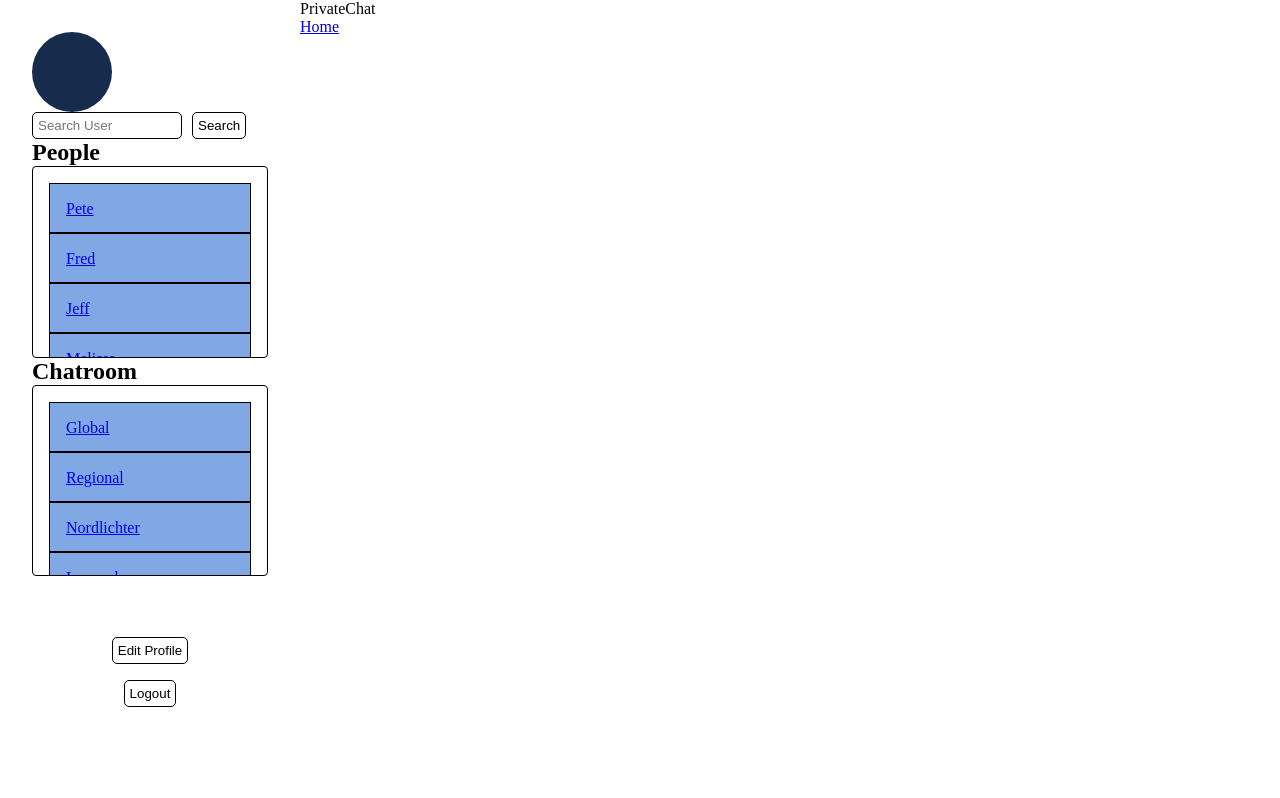
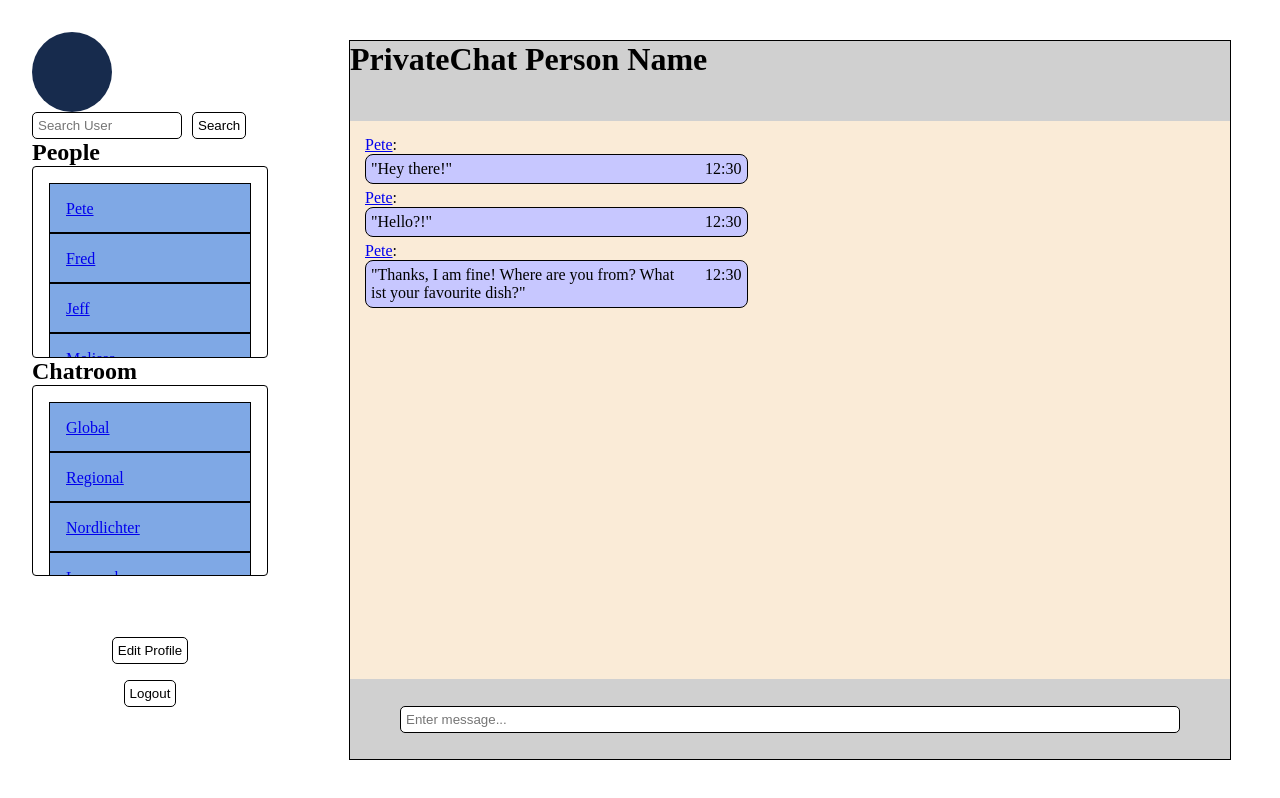
Before and after one commit to DayanWalter/TOP-messaging-app, a React (Vite) app in the folder frontend/: page /home/privatechat in a window 1280 px wide. Built offline with nearby package versions, Linux system fonts and the light colour scheme.

Commit message:
Changed comments

```diff
--- a/frontend/src/component/ChatRoom.jsx
+++ b/frontend/src/component/ChatRoom.jsx
@@ -3,6 +3,7 @@ import { Link } from 'react-router-dom';
 import ChatRoomMessage from './ChatRoomMessage';
 import { useState } from 'react';
 
+// Offline
 const exampleMessages = [
   {
     id: 1,
@@ -37,7 +38,8 @@ let minutes = new Date().getMinutes();
 export default function ChatRoom() {
   const [message, setMessage] = useState('');
   const [messages, setMessages] = useState(exampleMessages);
-  // Offline messages
+
+  // Offline
   const onFormSubmit = (e) => {
     e.preventDefault();
     setMessages([
@@ -54,8 +56,6 @@ export default function ChatRoom() {
   console.log(messages);
   return (
     <>
-      {/* <p>ChatRoom</p>
-      <Link to={'/home'}>Home</Link> */}
       <div className={styles.site}>
         <div className={styles.content}>
           <header className={styles.header}>
--- a/frontend/src/component/PrivateChat.jsx
+++ b/frontend/src/component/PrivateChat.jsx
@@ -1,10 +1,83 @@
+import styles from './ChatRoom.module.css';
 import { Link } from 'react-router-dom';
+import ChatRoomMessage from './ChatRoomMessage';
+import { useState } from 'react';
 
-export default function PrivateChat() {
+// Offline
+const exampleMessages = [
+  {
+    id: 1,
+    from: 'Pete',
+    message: 'Hey there!',
+    time: '12:30',
+  },
+  {
+    id: 2,
+    from: 'Pete',
+    message: 'Hello?!',
+    time: '12:30',
+  },
+
+  {
+    id: 3,
+    from: 'Pete',
+    message:
+      'Thanks, I am fine! Where are you from? What ist your favourite dish?',
+    time: '12:30',
+  },
+];
+let nextMessageId = 4;
+let hours = new Date().getHours();
+let minutes = new Date().getMinutes();
+
+export default function ChatRoom() {
+  const [message, setMessage] = useState('');
+  const [messages, setMessages] = useState(exampleMessages);
+
+  // Offline
+  const onFormSubmit = (e) => {
+    e.preventDefault();
+    setMessages([
+      ...messages,
+      {
+        id: nextMessageId++,
+        from: 'Me',
+        message,
+        time: `${hours}:${minutes}`,
+      },
+    ]);
+    setMessage('');
+  };
+  console.log(messages);
   return (
     <>
-      <p>PrivateChat</p>
-      <Link to={'/home'}>Home</Link>
+      <div className={styles.site}>
+        <div className={styles.content}>
+          <header className={styles.header}>
+            <h1>PrivateChat Person Name</h1>
+          </header>
+          <main className={styles.main}>
+            {/* Map over the messages */}
+            <ul>
+              {messages.map(({ id, from, message, time }) => (
+                <li key={id}>
+                  <ChatRoomMessage from={from} message={message} time={time} />
+                </li>
+              ))}
+            </ul>
+          </main>
+          <footer className={styles.footer}>
+            <form onSubmit={onFormSubmit}>
+              <input
+                type="text"
+                placeholder="Enter message..."
+                value={message}
+                onChange={(e) => setMessage(e.currentTarget.value)}
+              />
+            </form>
+          </footer>
+        </div>
+      </div>
     </>
   );
 }
--- a/frontend/src/component/SideBar.module.css
+++ b/frontend/src/component/SideBar.module.css
@@ -24,7 +24,6 @@
   border: 1px solid black;
   padding: 5px;
   border-radius: 5px;
-  cursor: pointer;
   transition: all 0.25s;
 }
 .sidebar button:hover {
```
